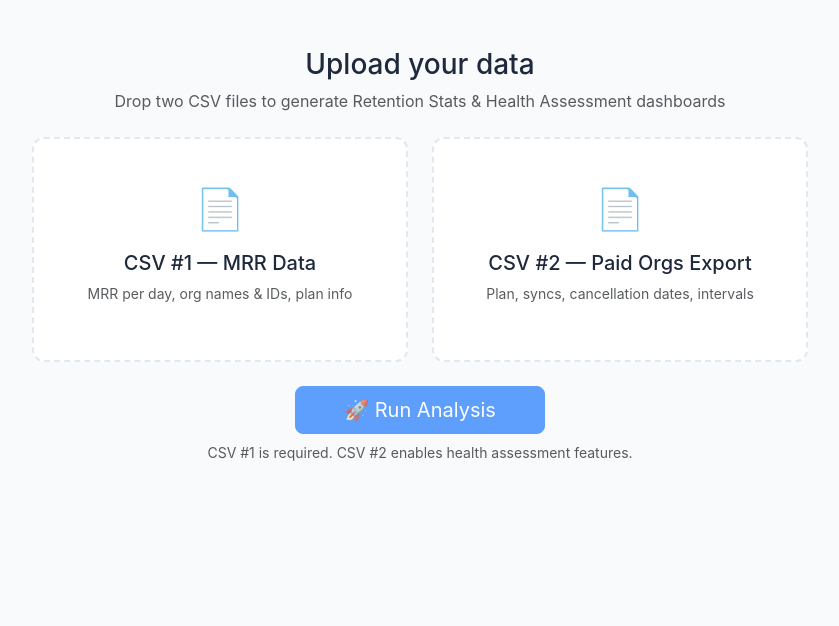
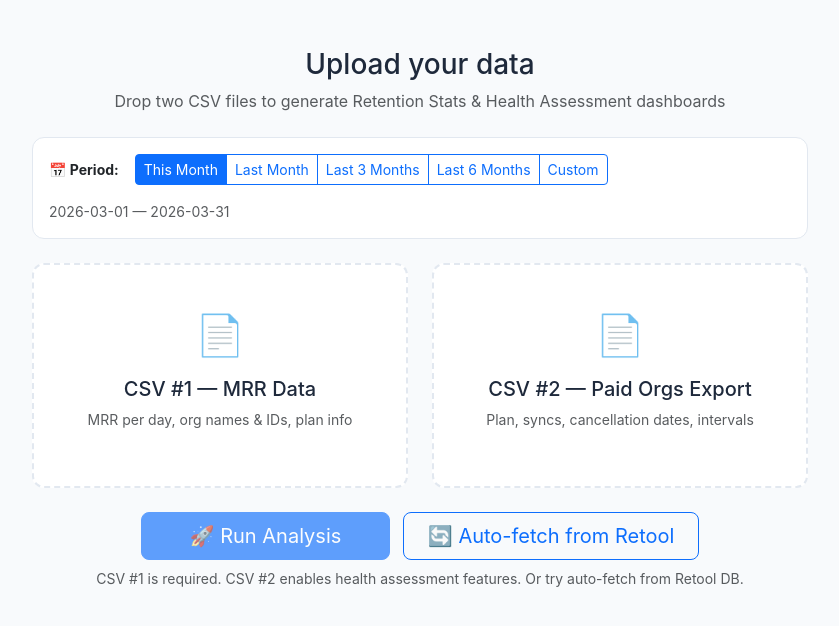
Before and after one commit to minerva-synder/synder-analytics, a Flask app: page / in a window 1280 px wide. Shown: the part 61-687 px from the top of the page, without its empty margins (220-1059 px from the left). Run offline with Flask 3, Linux system fonts and the light colour scheme.

Commit message:
Fix CSM lookup (synder_organization_id), cohort heatmap, period selector, Retool skeleton, sub migration
- Fix HubSpot CSM lookup: use synder_organization_id property (was synder_organization_link)
- Fix cohort heatmap: group by YYYY-MM months instead of raw dates (fixes Feb repeating)
- Add period selector at top of page (This Month/Last Month/3M/6M/Custom)
- Add Retool auto-fetch skeleton endpoint and UI button
- Sub migration buttons already work in churned drill-down modal
- Add requests to requirements.txt for future Retool integration

```diff
--- a/app.py
+++ b/app.py
@@ -66,17 +66,20 @@ def admin_required(f):
 # HubSpot integration
 # ---------------------------------------------------------------------------
 
-def hubspot_search_company_by_org_url(org_url, api_key):
-    """Search HubSpot for a company by Synder Organization Link property."""
-    if not api_key or not org_url:
+def hubspot_search_company_by_org_id(org_id, api_key):
+    """Search HubSpot for a company by synder_organization_id property."""
+    if not api_key or not org_id:
+        return None
+    org_id_str = str(org_id).strip()
+    if not org_id_str:
         return None
     url = "https://api.hubapi.com/crm/v3/objects/companies/search"
     payload = json.dumps({
         "filterGroups": [{
             "filters": [{
-                "propertyName": "synder_organization_link",
+                "propertyName": "synder_organization_id",
                 "operator": "EQ",
-                "value": org_url
+                "value": org_id_str
             }]
         }],
         "properties": ["name", "hubspot_owner_id", "custom_configurations"],
@@ -125,8 +128,7 @@ def hubspot_lookup_org(org_id, api_key, cache):
     if cache_key in cache:
         return cache[cache_key]
 
-    org_url = synder_org_url(org_id_str)
-    props = hubspot_search_company_by_org_url(org_url, api_key)
+    props = hubspot_search_company_by_org_id(org_id_str, api_key)
 
     result = {"csm": "N/A", "custom_configurations": ""}
     if props:
@@ -417,6 +419,79 @@ def cohort_heatmap(mrr_raw):
         month_label = date_months[first_idx]
         retentions = []
         for offset in range(n_dates - first_idx):
+            month_idx = first_idx + offset
+            active_count = sum(1 for m in members if m[month_idx])
+            pct = round(active_count / size * 100, 1)
+            retentions.append(pct)
+        cohorts.append({"month": month_label, "size": size, "retentions": retentions})
+
+    max_months = max(len(c["retentions"]) for c in cohorts) if cohorts else 0
+    return {"cohorts": cohorts, "max_months": max_months}
+
+
+def cohort_heatmap_from_mrr(mrr_raw):
+    """Build cohort retention heatmap from wide-format mrr data using amount columns.
+    Each row = cohort month (first month org had MRR > 0).
+    Each column = months since start (M0, M1, ...).
+    Cell = % of orgs from that cohort still active.
+    Returns dict or None."""
+    cols = list(mrr_raw.columns)
+    amount_cols = [c for c in cols if re.match(r'amount\s*\(\d{4}-\d{2}-\d{2}\)', c, re.I)]
+    if len(amount_cols) < 2:
+        return None
+
+    def extract_date(col_name):
+        m = re.search(r'(\d{4}-\d{2}-\d{2})', col_name)
+        return m.group(1) if m else None
+
+    amount_dates = sorted([(extract_date(c), c) for c in amount_cols], key=lambda x: x[0])
+
+    # Group dates by YYYY-MM to get monthly snapshots
+    from collections import OrderedDict
+    monthly = OrderedDict()
+    for ds, col in amount_dates:
+        ym = ds[:7]
+        monthly[ym] = col  # last date in each month wins
+
+    month_keys = list(monthly.keys())
+    month_cols = [monthly[k] for k in month_keys]
+    n_months = len(month_keys)
+
+    if n_months < 2:
+        return None
+
+    # Build per-org active array by month
+    org_active = []
+    for _, row in mrr_raw.iterrows():
+        first_active = None
+        active = []
+        for i, col in enumerate(month_cols):
+            try:
+                v = float(row.get(col, 0) or 0)
+            except Exception:
+                v = 0.0
+            is_active = v > 0
+            active.append(is_active)
+            if is_active and first_active is None:
+                first_active = i
+        if first_active is not None:
+            org_active.append((first_active, active))
+
+    if not org_active:
+        return None
+
+    # Group by cohort month
+    cohort_map = {}
+    for first_idx, active in org_active:
+        cohort_map.setdefault(first_idx, []).append(active)
+
+    cohorts = []
+    for first_idx in sorted(cohort_map.keys()):
+        members = cohort_map[first_idx]
+        size = len(members)
+        month_label = month_keys[first_idx]
+        retentions = []
+        for offset in range(n_months - first_idx):
             month_idx = first_idx + offset
             active_count = sum(1 for m in members if m[month_idx])
             pct = round(active_count / size * 100, 1)
@@ -1298,7 +1373,34 @@ def analyze():
         if not csv1:
             return jsonify({"error": "CSV #1 is required"}), 400
 
+        # Period filtering params
+        period_start = request.form.get("period_start", "").strip()
+        period_end = request.form.get("period_end", "").strip()
+
         mrr_raw = read_csv_safe(csv1)
+
+        # If period filter specified, filter wide-format date columns
+        if period_start or period_end:
+            cols = list(mrr_raw.columns)
+            plan_cols = [c for c in cols if re.match(r'plans\s*\(\d{4}-\d{2}-\d{2}\)', c, re.I)]
+            amount_cols = [c for c in cols if re.match(r'amount\s*\(\d{4}-\d{2}-\d{2}\)', c, re.I)]
+            if plan_cols and amount_cols:
+                def _extract_date(cn):
+                    m = re.search(r'(\d{4}-\d{2}-\d{2})', cn)
+                    return m.group(1) if m else None
+                keep_dates = set()
+                for c in plan_cols + amount_cols:
+                    d = _extract_date(c)
+                    if d:
+                        if period_start and d < period_start:
+                            continue
+                        if period_end and d > period_end:
+                            continue
+                        keep_dates.add(d)
+                if keep_dates:
+                    non_date_cols = [c for c in cols if not re.match(r'(plans|amount)\s*\(\d{4}-\d{2}-\d{2}\)', c, re.I)]
+                    date_cols = [c for c in cols if re.match(r'(plans|amount)\s*\(\d{4}-\d{2}-\d{2}\)', c, re.I) and _extract_date(c) in keep_dates]
+                    mrr_raw = mrr_raw[non_date_cols + date_cols]
 
         # Try wide-format detection first (date-paired plan/amount columns)
         wide = detect_wide_format(mrr_raw)
@@ -1307,7 +1409,7 @@ def analyze():
             mrr = wide
             w1 = [f"Wide-format CSV detected: {wide.attrs.get('date_count', '?')} dates from {wide.attrs.get('start_date', '?')} to {wide.attrs.get('end_date', '?')}",
                    f"Transformed to {len(mrr)} rows with columns: {list(mrr.columns)}"]
-            cohort_heatmap_data = cohort_heatmap(mrr_raw)
+            cohort_heatmap_data = cohort_heatmap_from_mrr(mrr_raw)
         else:
             mrr, w1 = map_cols(mrr_raw, MRR_MAP)
             w1.insert(0, f"CSV#1 columns detected: {list(mrr.columns[:15])}")
@@ -1569,6 +1671,59 @@ def export_csv(section):
         return jsonify({"error": str(e)}), 500
 
 
+# ---------------------------------------------------------------------------
+# Retool integration (skeleton)
+# ---------------------------------------------------------------------------
+
+RETOOL_APP_UUID = "9d13f272-3eb5-11ef-8fbd-e3da400a47a2"
+RETOOL_QUERY_NAMES = ["organizations", "subcribed_recently", "synder_acquisition", "users_and_organizations"]
+
+
+def fetch_from_retool(query_name, app_uuid=None, retool_session=None):
+    """Fetch data from Retool by running a named query.
+    Returns a pandas DataFrame or raises an exception.
+    This is a skeleton — full implementation requires Retool API auth flow."""
+    app_uuid = app_uuid or RETOOL_APP_UUID
+    cfg = get_retool_config()
+    retool_url = cfg.get("url", "https://synder.retool.com")
+
+    if not cfg.get("email") or not cfg.get("password"):
+        raise ValueError("Retool credentials not configured. Go to Settings to add them.")
+
+    # Skeleton: In production, this would:
+    # 1. POST to retool_url/api/login with email/password to get session
+    # 2. POST to retool_url/api/apps/{app_uuid}/query/{query_name} with session cookie
+    # 3. Parse the JSON response into a DataFrame
+    raise NotImplementedError(
+        f"Retool auto-fetch not yet implemented. "
+        f"Would run query '{query_name}' on app {app_uuid} at {retool_url}. "
+        f"Please upload CSV manually for now."
+    )
+
+
+@app.route("/api/auto-fetch", methods=["POST"])
+def auto_fetch():
+    """Auto-fetch data from Retool and run analysis."""
+    try:
+        cfg = get_retool_config()
+        if not cfg.get("email") or not cfg.get("password"):
+            return jsonify({"error": "Retool credentials not configured. Go to Admin Settings to add email and password."}), 400
+
+        # Try to fetch data
+        try:
+            orgs_df = fetch_from_retool("organizations")
+            # Would transform and analyze here
+            return jsonify({"success": True, "message": "Auto-fetch complete"})
+        except NotImplementedError as e:
+            return jsonify({"error": str(e)}), 501
+        except Exception as e:
+            return jsonify({"error": f"Retool connection failed: {str(e)}. Please upload CSV manually."}), 503
+
+    except Exception as e:
+        traceback.print_exc()
+        return jsonify({"error": str(e)}), 500
+
+
 @app.route("/api/admin/retool-config", methods=["GET"])
 def api_retool_config():
     """Return retool config (admin-only, requires auth header)."""
--- a/requirements.txt
+++ b/requirements.txt
@@ -2,3 +2,4 @@ flask>=3.0,<4
 pandas>=2.0,<3
 gunicorn>=21,<24
 duckduckgo-search>=7,<9
+requests>=2.28,<3
--- a/templates/index.html
+++ b/templates/index.html
@@ -143,6 +143,28 @@ body { background: var(--bg); color: var(--text); font-family: 'Inter', -apple-s
       <p class="text-muted">Drop two CSV files to generate Retention Stats & Health Assessment dashboards</p>
     </div>
 
+    <!-- Period Selector -->
+    <div class="card mb-4" style="border:1px solid var(--border);border-radius:12px;">
+      <div class="card-body">
+        <div class="d-flex flex-wrap align-items-center gap-3">
+          <strong class="small">📅 Period:</strong>
+          <div class="btn-group btn-group-sm" role="group" id="periodPresets">
+            <button type="button" class="btn btn-outline-primary active" onclick="setPeriod('this_month')">This Month</button>
+            <button type="button" class="btn btn-outline-primary" onclick="setPeriod('last_month')">Last Month</button>
+            <button type="button" class="btn btn-outline-primary" onclick="setPeriod('last_3')">Last 3 Months</button>
+            <button type="button" class="btn btn-outline-primary" onclick="setPeriod('last_6')">Last 6 Months</button>
+            <button type="button" class="btn btn-outline-primary" onclick="setPeriod('custom')">Custom</button>
+          </div>
+          <div class="d-flex align-items-center gap-2" id="customDateRange" style="display:none !important">
+            <input type="date" class="form-control form-control-sm" id="periodStart" style="width:150px">
+            <span>—</span>
+            <input type="date" class="form-control form-control-sm" id="periodEnd" style="width:150px">
+          </div>
+          <span class="text-muted small" id="periodLabel"></span>
+        </div>
+      </div>
+    </div>
+
     <div class="row g-4 mb-4">
       <div class="col-md-6">
         <div class="upload-zone" id="zone1" onclick="document.getElementById('file1').click()">
@@ -165,10 +187,13 @@ body { background: var(--bg); color: var(--text); font-family: 'Inter', -apple-s
     </div>
 
     <div class="text-center">
-      <button class="btn btn-primary btn-lg px-5" id="btnAnalyze" onclick="runAnalysis()" disabled>
+      <button class="btn btn-primary btn-lg px-5 me-2" id="btnAnalyze" onclick="runAnalysis()" disabled>
         🚀 Run Analysis
       </button>
-      <p class="text-muted small mt-2">CSV #1 is required. CSV #2 enables health assessment features.</p>
+      <button class="btn btn-outline-primary btn-lg px-4" id="btnAutoFetch" onclick="runAutoFetch()">
+        🔄 Auto-fetch from Retool
+      </button>
+      <p class="text-muted small mt-2">CSV #1 is required. CSV #2 enables health assessment features. Or try auto-fetch from Retool DB.</p>
     </div>
   </div>
 </div>
@@ -381,6 +406,8 @@ async function runAnalysis() {
   const fd = new FormData();
   fd.append('csv1', file1);
   if (file2) fd.append('csv2', file2);
+  if (selectedPeriod.start) fd.append('period_start', selectedPeriod.start);
+  if (selectedPeriod.end) fd.append('period_end', selectedPeriod.end);
 
   try {
     const resp = await fetch('/api/analyze', { method: 'POST', body: fd });
@@ -1275,6 +1302,96 @@ function renderCohortHeatmap(heatmap) {
   el.innerHTML = html;
 }
 
+// ---- Period Selector ----
+let selectedPeriod = { start: '', end: '', preset: 'this_month' };
+
+function setPeriod(preset) {
+  const now = new Date();
+  let start, end;
+
+  // Update button states
+  document.querySelectorAll('#periodPresets .btn').forEach(b => b.classList.remove('active'));
+  event.target.classList.add('active');
+
+  const customEl = $('customDateRange');
+
+  if (preset === 'this_month') {
+    start = new Date(now.getFullYear(), now.getMonth(), 1);
+    end = new Date(now.getFullYear(), now.getMonth() + 1, 0);
+    customEl.style.display = 'none';
+  } else if (preset === 'last_month') {
+    start = new Date(now.getFullYear(), now.getMonth() - 1, 1);
+    end = new Date(now.getFullYear(), now.getMonth(), 0);
+    customEl.style.display = 'none';
+  } else if (preset === 'last_3') {
+    start = new Date(now.getFullYear(), now.getMonth() - 2, 1);
+    end = new Date(now.getFullYear(), now.getMonth() + 1, 0);
+    customEl.style.display = 'none';
+  } else if (preset === 'last_6') {
+    start = new Date(now.getFullYear(), now.getMonth() - 5, 1);
+    end = new Date(now.getFullYear(), now.getMonth() + 1, 0);
+    customEl.style.display = 'none';
+  } else {
+    customEl.style.cssText = 'display:flex !important';
+    selectedPeriod.preset = 'custom';
+    updatePeriodLabel();
+    return;
+  }
+
+  const fmt_d = d => d.toISOString().slice(0, 10);
+  selectedPeriod = { start: fmt_d(start), end: fmt_d(end), preset };
+  $('periodStart').value = selectedPeriod.start;
+  $('periodEnd').value = selectedPeriod.end;
+  updatePeriodLabel();
+}
+
+function updatePeriodLabel() {
+  if (selectedPeriod.preset === 'custom') {
+    const s = $('periodStart').value;
+    const e = $('periodEnd').value;
+    selectedPeriod.start = s;
+    selectedPeriod.end = e;
+    $('periodLabel').textContent = s && e ? `${s} — ${e}` : 'Select dates';
+  } else {
+    $('periodLabel').textContent = `${selectedPeriod.start} — ${selectedPeriod.end}`;
+  }
+}
+
+// Initialize period to current month
+(function() {
+  const now = new Date();
+  const start = new Date(now.getFullYear(), now.getMonth(), 1);
+  const end = new Date(now.getFullYear(), now.getMonth() + 1, 0);
+  const fmt_d = d => d.toISOString().slice(0, 10);
+  selectedPeriod = { start: fmt_d(start), end: fmt_d(end), preset: 'this_month' };
+  if ($('periodStart')) $('periodStart').value = selectedPeriod.start;
+  if ($('periodEnd')) $('periodEnd').value = selectedPeriod.end;
+  updatePeriodLabel();
+
+  // Listen for custom date changes
+  if ($('periodStart')) $('periodStart').addEventListener('change', updatePeriodLabel);
+  if ($('periodEnd')) $('periodEnd').addEventListener('change', updatePeriodLabel);
+})();
+
+// ---- Auto-fetch from Retool ----
+async function runAutoFetch() {
+  $('btnAutoFetch').disabled = true;
+  $('btnAutoFetch').textContent = '⏳ Connecting to Retool...';
+  try {
+    const resp = await fetch('/api/auto-fetch', { method: 'POST' });
+    const data = await resp.json();
+    if (data.error) {
+      alert('Auto-fetch: ' + data.error);
+    } else {
+      alert('Auto-fetch successful! (Implementation in progress)');
+    }
+  } catch (e) {
+    alert('Auto-fetch error: ' + e.message);
+  }
+  $('btnAutoFetch').disabled = false;
+  $('btnAutoFetch').textContent = '🔄 Auto-fetch from Retool';
+}
+
 // ---- Loading ----
 function showLoading(msg) { $('loading').style.display = 'flex'; $('loadingText').textContent = msg; }
 function hideLoading() { $('loading').style.display = 'none'; }
```
